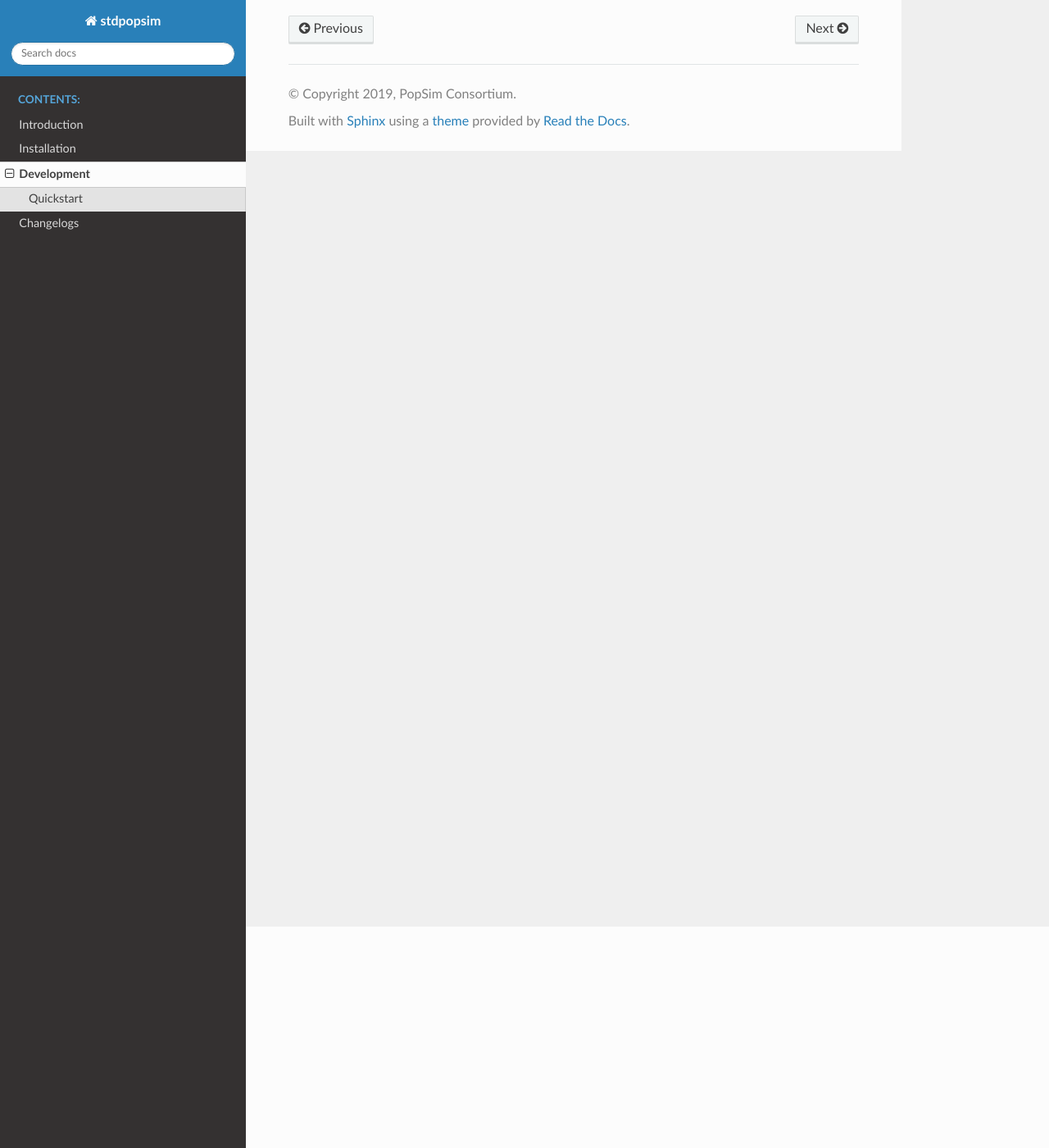
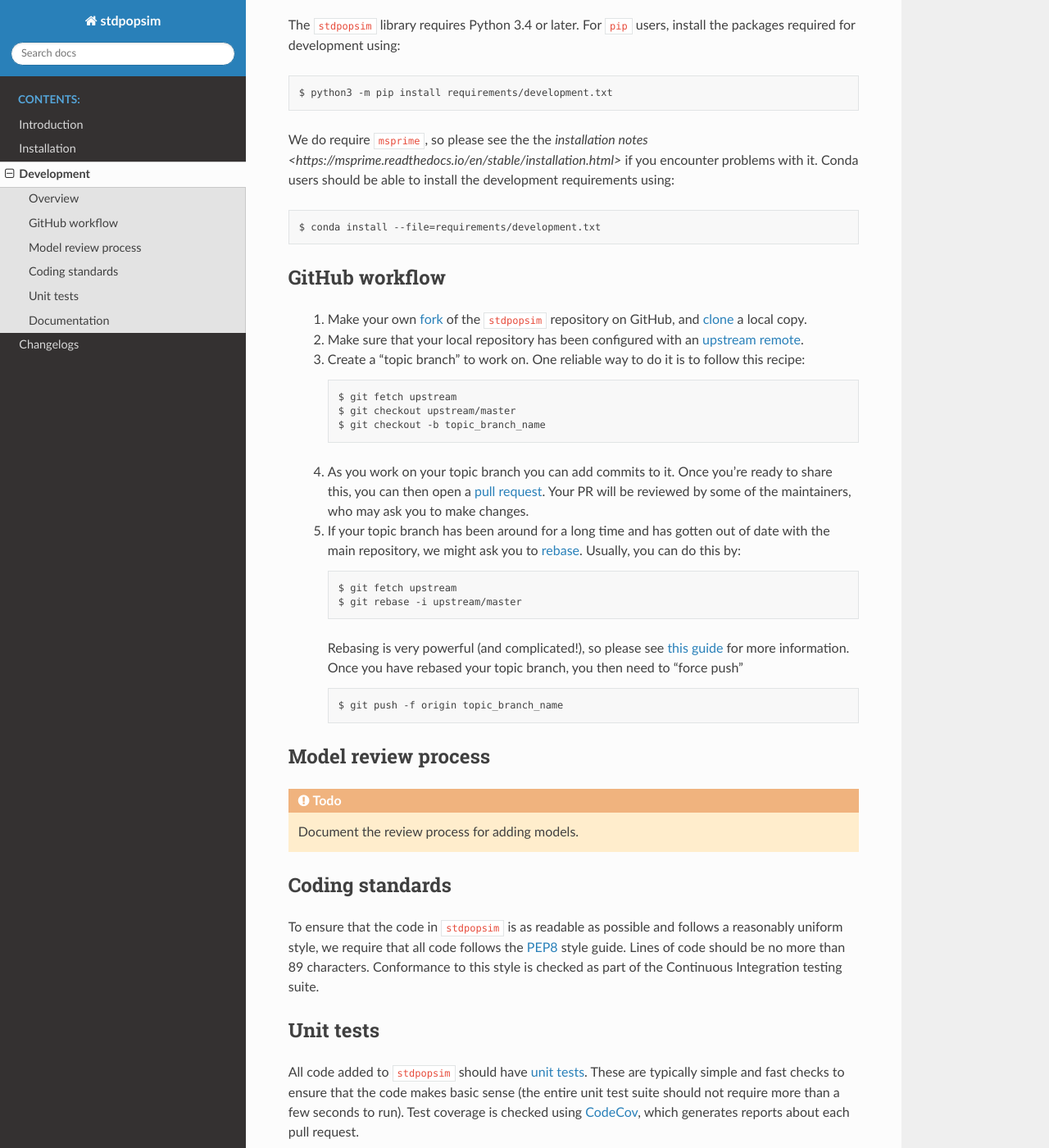
Before and after one commit to popsim-consortium/stdpopsim, a Sphinx documentation site: the page built from docs/development.rst, in a window 1280 px wide and 1400 px high, scrolled down 270 px. Shown: the whole window at 82% size. Built offline with Sphinx 7.4.7 and the Read the Docs theme 2.0.0, drawn with Linux system fonts in a browser that asks for light colours; formulas are drawn with MathJax 3; some of the changed text lies outside the part shown.

Commit message:
First pass at development docs.

```diff
--- a/docs/development.rst
+++ b/docs/development.rst
@@ -9,6 +9,101 @@ following. If you think there is anything missing,
 please open an `issue <http://github.com/popgensims/stdpopsim/issues>`_ or
 `pull request <http://github.com/popgensims/stdpopsim/pulls>`_ on GitHub!
 
+********
+Overview
+********
+
+The ``stdpopsim`` library requires Python 3.4 or later. For ``pip`` users,
+install the packages required for development using::
+
+    $ python3 -m pip install requirements/development.txt
+
+We do require ``msprime``, so please see the the `installation notes
+<https://msprime.readthedocs.io/en/stable/installation.html>` if you
+encounter problems with it. Conda users should be able to install the
+development requirements using::
+
+    $ conda install --file=requirements/development.txt
+
+***************
+GitHub workflow
+***************
+
+    1. Make your own `fork <https://help.github.com/articles/fork-a-repo/>`_
+       of the ``stdpopsim`` repository on GitHub, and
+       `clone <https://help.github.com/articles/cloning-a-repository/>`_
+       a local copy.
+    2. Make sure that your local repository has been configured with an
+       `upstream remote <https://help.github.com/articles/configuring-a-remote-for-a-fork/>`_.
+    3. Create a "topic branch" to work on. One reliable way to do it
+       is to follow this recipe::
+
+        $ git fetch upstream
+        $ git checkout upstream/master
+        $ git checkout -b topic_branch_name
+
+    4. As you work on your topic branch you can add commits to it. Once you're
+       ready to share this, you can then open a `pull request
+       <https://help.github.com/articles/about-pull-requests/>`__. Your PR will
+       be reviewed by some of the maintainers, who may ask you to make changes.
+    5. If your topic branch has been around for a long time and has gotten
+       out of date with the main repository, we might ask you to
+       `rebase <https://help.github.com/articles/about-git-rebase/>`_. Usually,
+       you can do this by::
+
+        $ git fetch upstream
+        $ git rebase -i upstream/master
+
+       Rebasing is very powerful (and complicated!), so please see
+       `this guide <https://help.github.com/articles/about-git-rebase/>`_
+       for more information. Once you have rebased your topic branch, you
+       then need to "force push" ::
+
+        $ git push -f origin topic_branch_name
+
+
+********************
+Model review process
+********************
+
+.. todo:: Document the review process for adding models.
+
+****************
+Coding standards
+****************
+
+To ensure that the code in ``stdpopsim`` is as readable as possible
+and follows a reasonably uniform style, we require that all code follows
+the `PEP8 <https://www.python.org/dev/peps/pep-0008/>`_ style guide.
+Lines of code should be no more than 89 characters.
+Conformance to this style is checked as part of the Continuous Integration
+testing suite.
+
 **********
-Quickstart
+Unit tests
 **********
+
+All code added to ``stdpopsim`` should have
+`unit tests <https://en.wikipedia.org/wiki/Unit_testing>`_. These are typically
+simple and fast checks to ensure that the code makes basic sense (the
+entire unit test suite should not require more than a few seconds to run).
+Test coverage is checked using `CodeCov <https://codecov.io/gh/popgensims/stdpopsim>`_,
+which generates reports about each pull request.
+
+It is not practical to test the statistical properties of simulation models
+as part of unit tests.
+
+The unit test suite is in the ``tests`` directory. Tests are run using the
+`nose <https://nose.readthedocs.io/en/latest/>`_ module. Use::
+
+    $ python3 -m nose tests/
+
+from the project root to run the full test suite.
+
+*************
+Documentation
+*************
+
+Documentation is written using `reStructuredText <http://docutils.sourceforge.net/rst.html>`_
+markup and the `sphinx <http://www.sphinx-doc.org/en/master/>`_ documentation system.
+It is defined in the ``docs`` directory.
```
